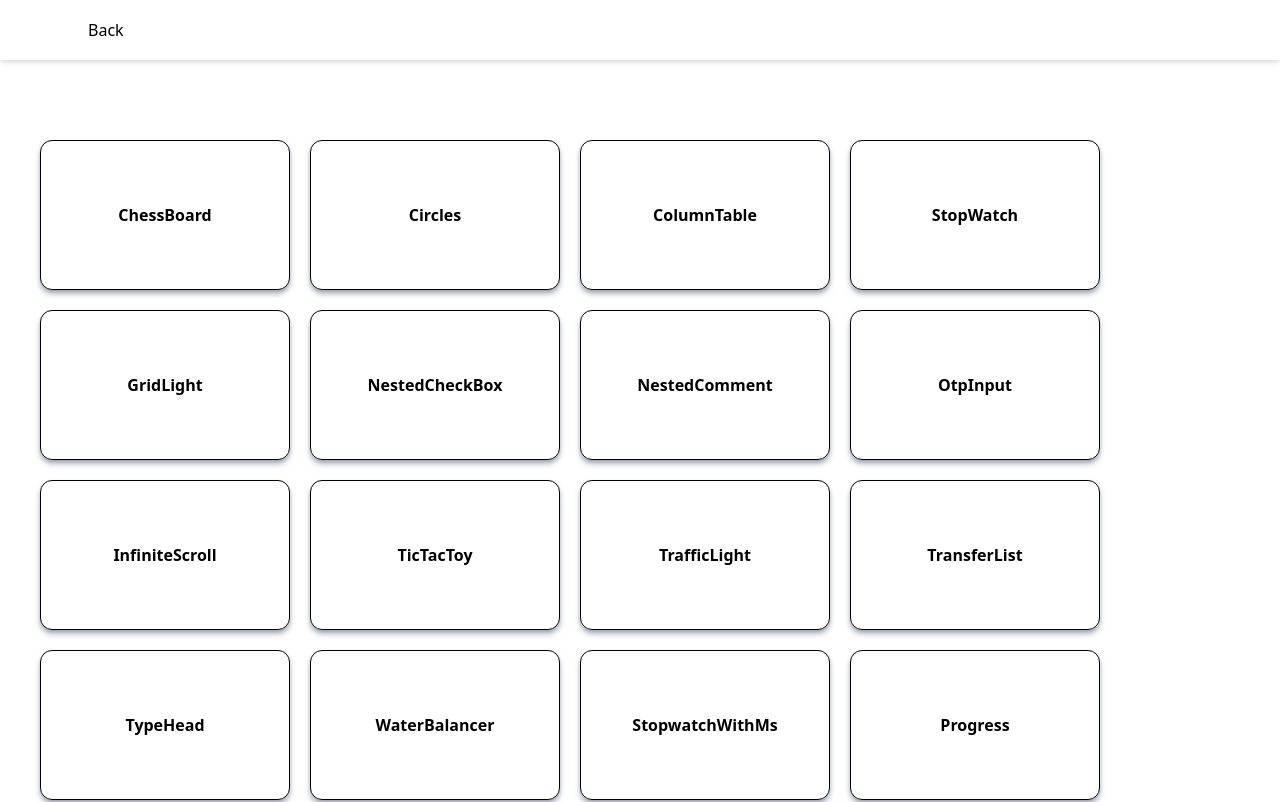
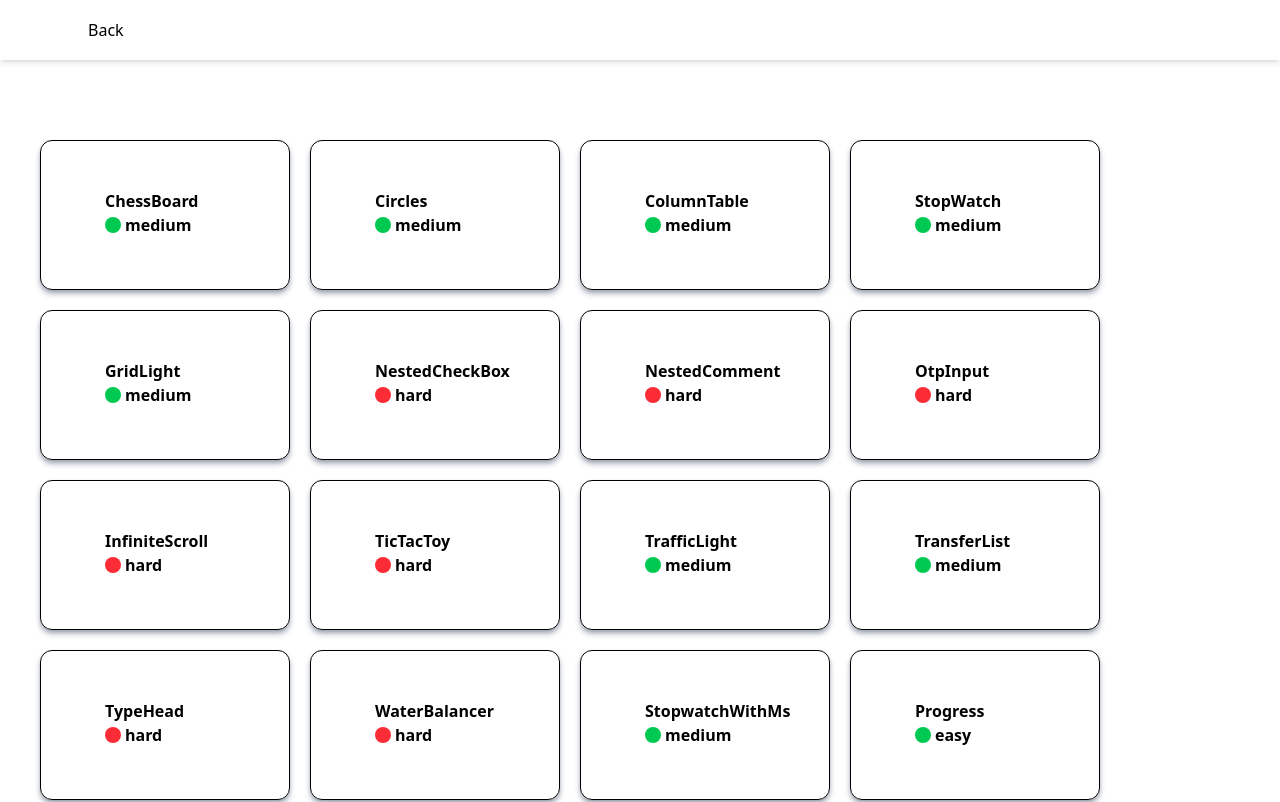
Before and after one commit to DpkRn/mini-projects, a React (Vite) app: page / in a window 1280 px wide. Shown: the top 802 px of the page. Built offline with nearby package versions, Linux system fonts and the light colour scheme.

Commit message:
category added

```diff
--- /dev/null
+++ b/review_sachin_sir/1.css
@@ -0,0 +1,29 @@
+*{
+    margin: 0;
+    padding: 0;
+    box-sizing: border-box;
+    background: gray;
+}
+
+.container{
+    width: 500px;
+    height: 500px;
+    box-shadow: 0px 0px 10px 2px red;
+    margin: 100px auto 0px auto;
+    border: 2px solid black;
+    background: white;
+
+
+}
+
+.circle{
+    background: black;
+    margin-top: 225px;
+    height: 50px;
+    width: 50px;
+    border-radius: 50%;
+    transition: 1s all linear;
+}
+.anim{
+    transform: translateX(450px);
+}
--- /dev/null
+++ b/review_sachin_sir/1.html
@@ -0,0 +1,15 @@
+<!DOCTYPE html>
+<html lang="en">
+<head>
+    <meta charset="UTF-8">
+    <meta name="viewport" content="width=device-width, initial-scale=1.0">
+    <title>Document</title>
+    <link rel="stylesheet" href="1.css">
+</head>
+<body>
+     <div class="container">
+        <div class="circle"></div>
+    </div>
+    <script src="1.js"></script>
+</body>
+</html>
--- /dev/null
+++ b/review_sachin_sir/1.js
@@ -0,0 +1,17 @@
+const circle=document.querySelector('.circle');
+const btn=document.querySelector('button');
+function delay(ms){
+    return new Promise(res=>setTimeout(res,ms));
+}
+document.addEventListener('DOMContentLoaded',async()=>{
+
+
+    while(true){
+        circle.classList.add('anim');
+        await delay(1000)
+        circle.classList.remove('anim');
+        await delay(1000);
+    }
+
+
+})
--- /dev/null
+++ b/review_sachin_sir/2.css
@@ -0,0 +1,27 @@
+*{
+    margin: 0;
+    padding: 0;
+    box-sizing: border-box;
+}
+
+.container{
+    margin-left:100px;
+    margin-top: 100px;
+    width: 500px;
+    height: 500px;
+    border: 2px solid red;
+    background: black;
+    position: relative;
+
+
+
+}
+.circle{
+    z-index: 10;
+    background: white;
+    position: absolute;
+    height: 50px;
+    width: 50px;
+    border-radius: 50%;
+
+}
--- /dev/null
+++ b/review_sachin_sir/2.html
@@ -0,0 +1,17 @@
+<!DOCTYPE html>
+<html lang="en">
+<head>
+    <meta charset="UTF-8">
+    <meta name="viewport" content="width=device-width, initial-scale=1.0">
+    <title>Document</title>
+    <link rel="stylesheet" href="2.css">
+</head>
+<body>
+
+    <div class="container">
+       <div class="circle"></div>
+    </div>
+
+    <script src="2.js"></script>
+</body>
+</html>
--- /dev/null
+++ b/review_sachin_sir/2.js
@@ -0,0 +1,15 @@
+const container=document.querySelector('.container')
+
+document.addEventListener('mousemove',(e)=>{
+    // console.log(e.target.offsetLeft)
+    const div=document.createElement('div');
+    div.className='circle';
+
+    const x=parseInt(e.clientX)-125;
+    const y=parseInt(e.clientY)-125;
+
+    div.style.left=`${x}px`;
+    div.style.top=`${y}px`
+    container.appendChild(div);
+
+})
--- /dev/null
+++ b/review_sachin_sir/3.css
@@ -0,0 +1,20 @@
+*{
+    margin: 0;
+    padding: 0;
+    box-sizing: border-box;
+    background: gray;
+}
+
+.container{
+    box-shadow: 0px 0px 5px 2px black;
+    display: grid;
+    width: max-content;
+    margin: 100px auto 100px auto;
+    grid-template-rows: repeat(10,50px);
+    grid-template-columns: repeat(10,50px);
+
+}
+.cell{
+    border: 2px solid black;
+    background: white;
+}
--- /dev/null
+++ b/review_sachin_sir/3.html
@@ -0,0 +1,15 @@
+<!DOCTYPE html>
+<html lang="en">
+<head>
+    <meta charset="UTF-8">
+    <meta name="viewport" content="width=device-width, initial-scale=1.0">
+    <title>Document</title>
+    <link rel="stylesheet" href="3.css">
+</head>
+<body>
+    <div class="container">
+
+    </div>
+    <script src="3.js"></script>
+</body>
+</html>
--- /dev/null
+++ b/review_sachin_sir/3.js
@@ -0,0 +1,43 @@
+const container = document.querySelector(".container");
+
+const makeCells = () => {
+  container.innerHTML = "";
+  Array.from({ length: 10 }).forEach((_, row) => {
+    Array.from({ length: 10 }).forEach((_, col) => {
+      const div = document.createElement("div");
+      // div.className=`cell ${row} ${col} `;
+      div.className = `cell`;
+      div.dataset.row = `${row}`;
+      div.dataset.col = `${col}`;
+      container.append(div);
+    });
+  });
+};
+
+makeCells();
+
+const getDivBydataSet = (row, col) => {
+  return container.querySelector(`div[data-row="${row}"][data-col="${col}"]`);
+};
+
+container.addEventListener("mousemove", (e) => {
+  const target = e.target;
+
+  container.addEventListener("mouseleave",makeCells);
+
+//   if (!target) return;
+  const row = target.dataset.row;
+  const col = target.dataset.col;
+  console.log(row, col);
+
+  for (let r = 0; r < 10; r++) {
+    for (let c = 0; c < 10; c++) {
+      const div = getDivBydataSet(r, c);
+      if (c <= col && r >= row) {
+        div.style.background = "red";
+      } else {
+        div.style.background = "white";
+      }
+    }
+  }
+});
--- a/src/App.jsx
+++ b/src/App.jsx
@@ -21,11 +21,32 @@ import Progress from "./components/Progress/Progress";
 import FileExprorer from "./components/FileExprorer/FileExprorer";
 import DigitalWatch from "./components/DigitalWatch/DigitalWatch";
 import AnalogClock from "./components/AnalogClock/AnalogClock";
+import ChipsInput from "./components/ChipsInput/ChipsInput";
 
 const App = () => {
-  const [challanges, setChallanges] = useState(["ChessBoard", "Circles","ColumnTable","StopWatch",'GridLight',"NestedCheckBox",'NestedComment','OtpInput',"InfiniteScroll"
-    ,'TicTacToy','TrafficLight','TransferList','TypeHead','WaterBalancer','StopwatchWithMs','Progress','FileExprorer','DigitalWatch','AnalogClock'
-  ]);
+  const [challanges, setChallanges] = useState([
+    { title: "ChessBoard", category: "medium" },
+    { title: "Circles", category: "medium" },
+    { title: "ColumnTable", category: "medium" },
+    { title: "StopWatch", category: "medium" },
+    { title: "GridLight", category: "medium" },
+    { title: "NestedCheckBox", category: "hard" },
+    { title: "NestedComment", category: "hard" },
+    { title: "OtpInput", category: "hard" },
+    { title: "InfiniteScroll", category: "hard" },
+    { title: "TicTacToy", category: "hard" },
+    { title: "TrafficLight", category: "medium" },
+    { title: "TransferList", category: "medium" },
+    { title: "TypeHead", category: "hard" },
+    { title: "WaterBalancer", category: "hard" },
+    { title: "StopwatchWithMs", category: "medium" },
+    { title: "Progress", category: "easy" },
+    { title: "FileExprorer", category: "hard" },
+    { title: "DigitalWatch", category: "medium" },
+    { title: "AnalogClock", category: "medium" },
+    { title: "ChipsInput", category: "medium" }
+  ]
+  );
 
   return (
     <div className="min-h-screen min-w-screen">
@@ -54,6 +75,7 @@ const App = () => {
           <Route path="/FileExprorer" element={<FileExprorer />} />
           <Route path="/DigitalWatch" element={<DigitalWatch />} />
           <Route path="/AnalogClock" element={<AnalogClock/>} />
+          <Route path="/ChipsInput" element={<ChipsInput/>} />
         </Routes>
       </div>
     </div>
--- a/src/HomePage.jsx
+++ b/src/HomePage.jsx
@@ -6,13 +6,17 @@ const HomePage = ({challanges}) => {
      const navigate = useNavigate();
   return (
     <div className=" flex flex-wrap gap-5  items-center justify-start mt-10 p-10">
-        {challanges.map((item, ind) => (
+        {challanges.map((component, ind) => (
           <div
           key={ind}
-            className="w-[250px] h-[150px] border rounded-xl shadow-md shadow-gray-400 flex justify-center items-center hover:border-white font-bold"
-            onClick={() => navigate(`/${item}`)}
+            className="w-[250px] h-[150px] border rounded-xl shadow-md shadow-gray-400 flex flex-col justify-start items-start hover:border-white font-bold pl-16 pt-12"
+            onClick={() => navigate(`/${component.title}`)}
           >
-            <p>{item}</p>
+            <h1>{component.title}</h1>
+            <div className='flex items-center gap-1'>
+              <div className={`${component.category==='hard'?"bg-red-500":"bg-green-500"} w-4 h-4 rounded-full`}></div>
+              <h2>{component.category}</h2>
+            </div>
           </div>
         ))}
       </div>
--- /dev/null
+++ b/src/components/ChipsInput/ChipsInput.jsx
@@ -0,0 +1,9 @@
+import React from 'react'
+
+const ChipsInput = () => {
+  return (
+    <div></div>
+  )
+}
+
+export default ChipsInput
```
